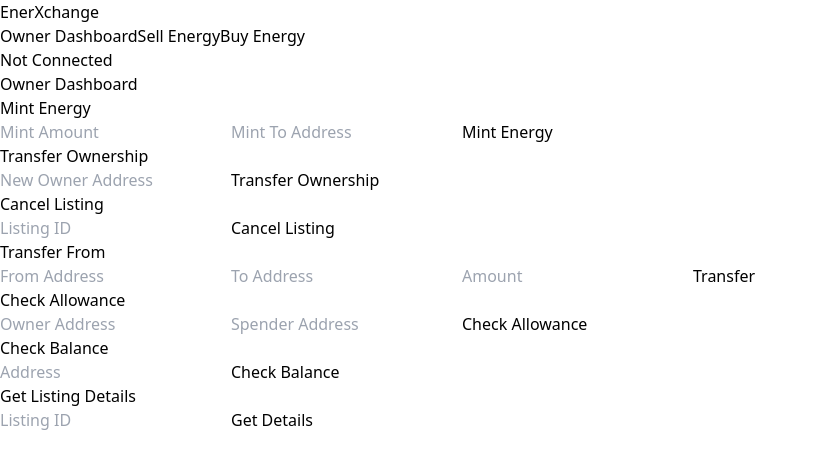
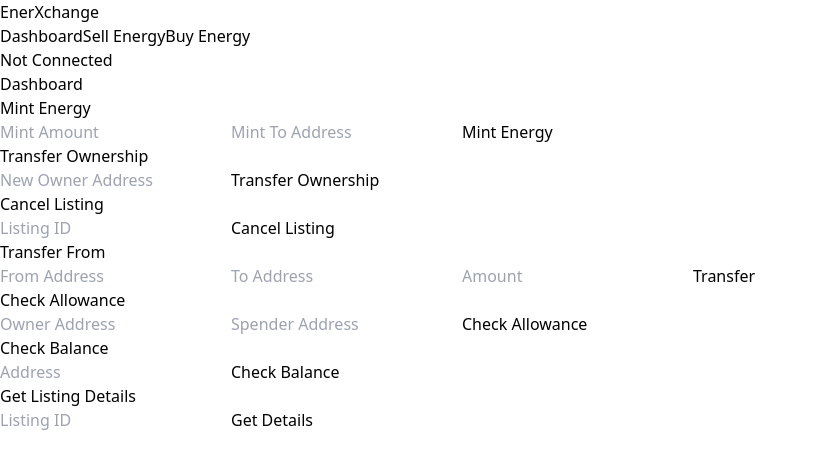
Before and after one commit to SamsShow/EnerXchange-Frontend, a React (Vite) app: page /owner in a window 1280 px wide. Shown: the top 468 px of the page, without its empty margins (0-818 px from the left). Built offline with nearby package versions, Linux system fonts and the light colour scheme.

Commit message:
🔄 Update Navbar and OwnerDashboard titles to use 'Dashboard' for consistency

```diff
--- a/src/components/Navbar.jsx
+++ b/src/components/Navbar.jsx
@@ -13,7 +13,7 @@
               </Link>
             </div>
             <div className="hidden md:flex items-center space-x-1">
-              <Link to="/owner" className="py-4 px-2 text-gray-500 hover:text-green-500 transition duration-300">Owner Dashboard</Link>
+              <Link to="/owner" className="py-4 px-2 text-gray-500 hover:text-green-500 transition duration-300">Dashboard</Link>
               <Link to="/sell" className="py-4 px-2 text-gray-500 hover:text-green-500 transition duration-300">Sell Energy</Link>
               <Link to="/buy" className="py-4 px-2 text-gray-500 hover:text-green-500 transition duration-300">Buy Energy</Link>
             </div>
--- a/src/components/OwnerDasboard.jsx
+++ b/src/components/OwnerDasboard.jsx
@@ -110,7 +110,7 @@
       animate="visible"
       variants={fadeIn}
     >
-      <h1 className="text-3xl font-bold text-center text-indigo-600 mb-8">Owner Dashboard</h1>
+      <h1 className="text-3xl font-bold text-center text-indigo-600 mb-8">Dashboard</h1>
 
       <div className="grid grid-cols-1 md:grid-cols-2 gap-6">
         {/* Mint Energy */}
```
